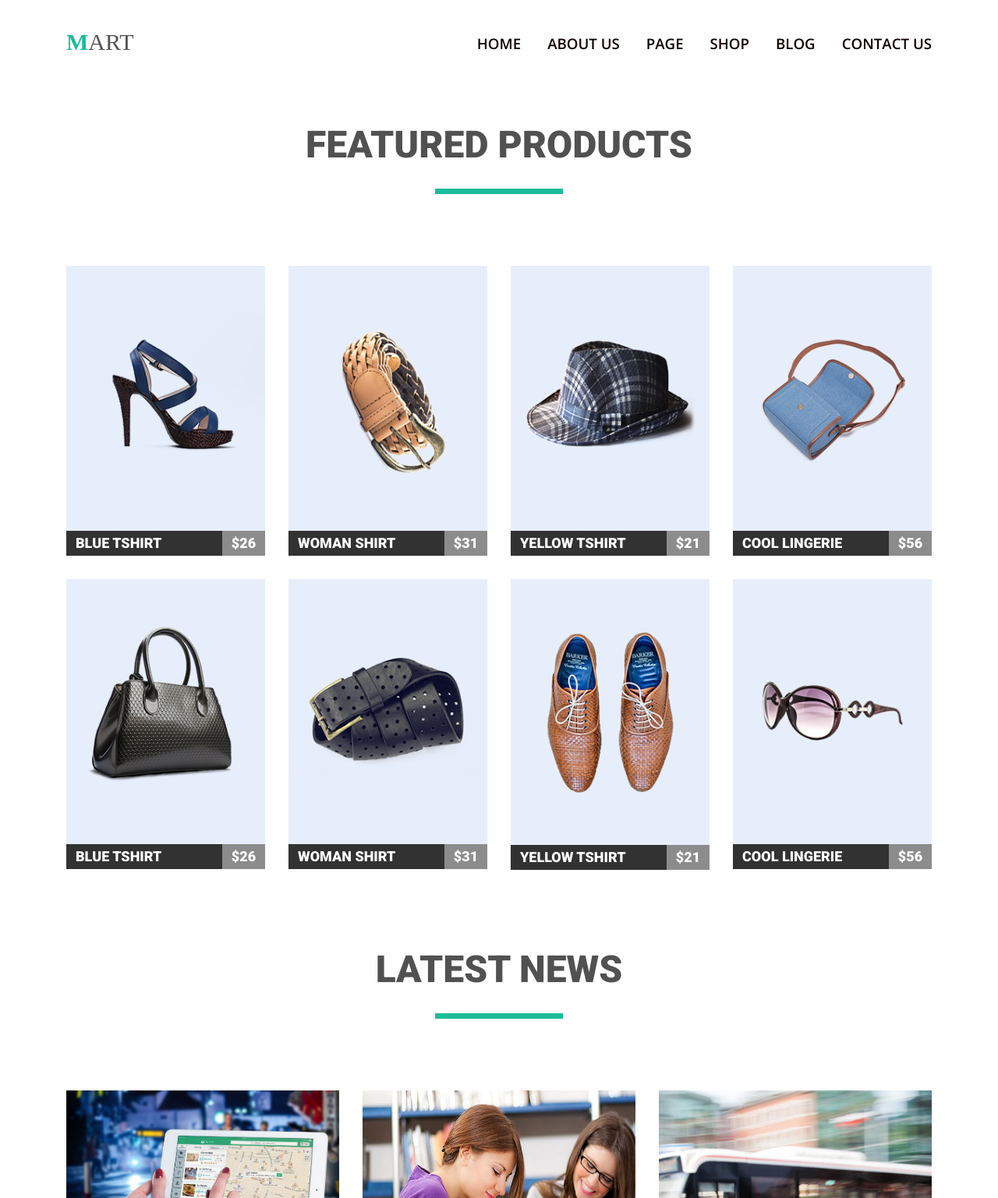
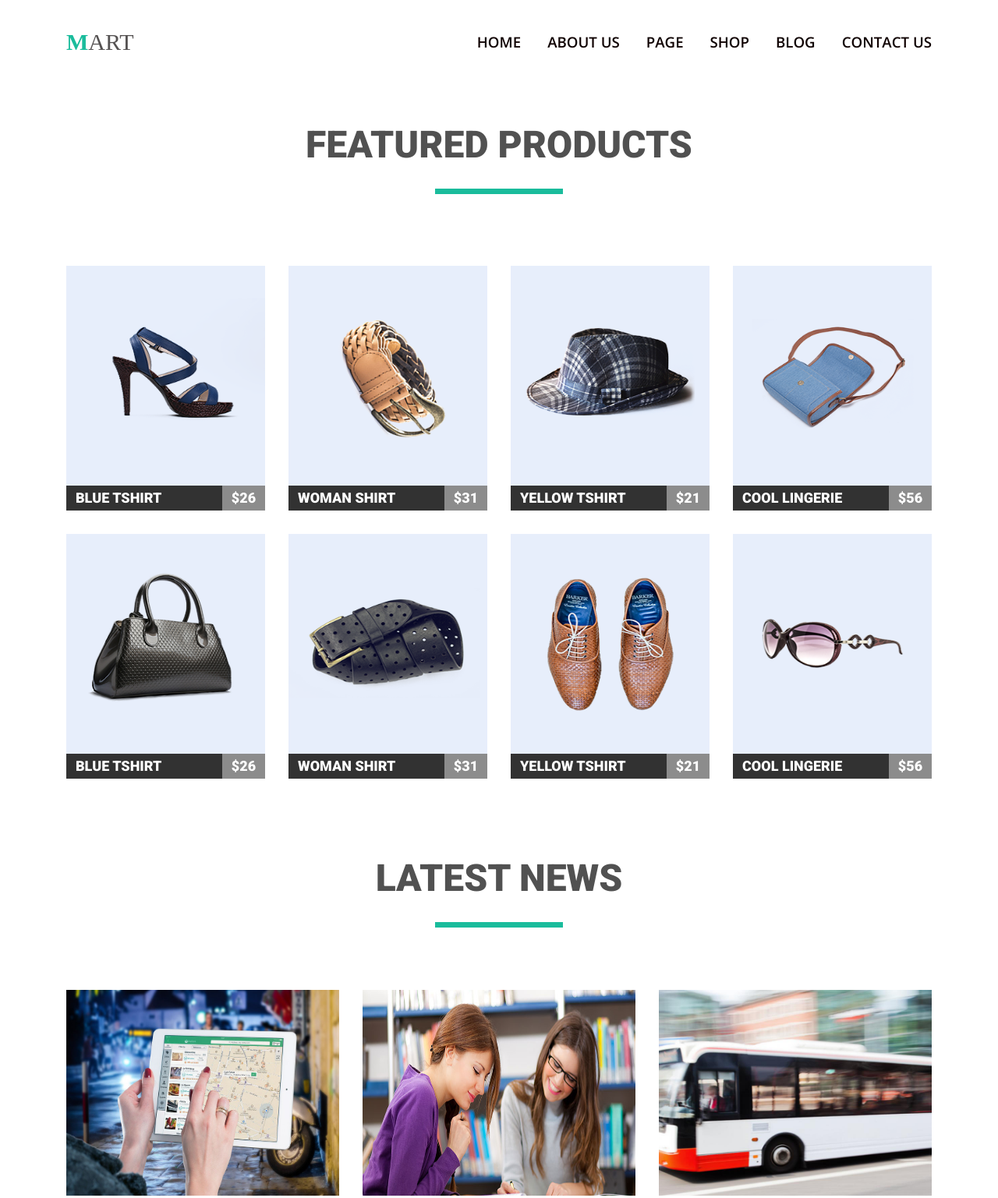
Before and after one commit to Y-uli-a/goit-fe-course, a plain HTML site: page module-4/index.html in a window 1280 px wide. Shown: the top 1537 px of the page at 78% size. Drawn offline with nearby package versions, Linux system fonts and the light colour scheme.

Commit message:
revision

```diff
--- a/module-4/css/styles.css
+++ b/module-4/css/styles.css
@@ -55,24 +55,24 @@ html {
 
 .section-nav {
   list-style: none;
+  float: right;
 }
 
 .section-nav-item {
-  float: right;
+  float: left;
   font-family: 'Open Sans', sans-serif;
   font-weight: bold;
   text-transform: uppercase;
-  padding-top: 10px;
 }
 
 .nav-link {
   text-decoration: none;
   font-size: 14pt;
-  line-height: 11pt;
+  line-height: 24pt;
   color: #0f0101;
 }
 
-.section-nav-item:not(:first-child) {
+.section-nav-item:not(:last-child) {
   margin-right: 34px;
 }
 
@@ -118,35 +118,27 @@ html {
 img {
   display: block;
   max-width: 100%;
-  height: auto;
 }
 
-.item-price,
-.item-name {
+.goods-details-link {
   font-family: Roboto, sans-serif;
   font-weight: 900;
   font-size: 18px;
   line-height: 32px;
   color: #ffffff;
+  float: left;
+  background: #323232;
+  width: 255px;
+  padding-left: 12px;
+  text-transform: uppercase;
+  text-decoration: none;
 }
 
-.item-price {
+.goods-details-link span {
   float: right;
   background: #8c8c8c;
-  padding-top,
-  padding-bottom: 10px;
   width: 55px;
   text-align: center;
-}
-
-.item-name {
-  float: left;
-  background: #323232;
-  width: 200px;
-  padding-left: 12px;
-  padding-top,
-  padding-bottom: 10px;
-  text-transform: uppercase;
 }
 
 .goods-items {
@@ -162,11 +154,11 @@ img {
   margin-bottom: 0;
 }
 
-.goods-items:hover .item-name {
+.goods-items:hover .goods-details-link {
   background-color: #1abc9c;
 }
 
-.goods-items:hover .item-price {
+.goods-items:hover .goods-details-link span {
   background-color: #7fd9c7;
 }
 
@@ -185,26 +177,6 @@ img {
   color: #555252;
   margin-top: 12px;
   margin-bottom: 10px;
-}
-
-.article-header::before {
-  display: block;
-  width: 350px;
-  height: 264px;
-  content: "";
-  background-size: cover;
-}
-
-.one::before {
-  background-image: url('../img/ipad-632394_960_720.jpg')
-}
-
-.two::before {
-  background-image: url('../img/girls2.jpg')
-}
-
-.three::before {
-  background-image: url('../img/bus.jpg')
 }
 
 .article-header::after {
--- a/module-4/index.html
+++ b/module-4/index.html
@@ -15,96 +15,90 @@
 <body>
   <div class="wrapper">
     <h1 class="visually-hidden">Blog content</h1>
-    <header class="blog-header clearfix">
+    <header class="blog-header">
+      <nav class="menu-section clearfix">
         <div class="blog-logo">
           <a class="blog-logo-link" href="#" target="_blank" rel="noopener noreferrer">Mart</a>
         </div>
-      <nav class="menu-section">
-        <ul class="section-nav">
+        <ul class="section-nav clearfix">
           <li class="section-nav-item">
-            <a class="nav-link" href="#" target="_blank" rel="noopener noreferrer">Contact us</a>
+            <a class="nav-link" href="#" target="_blank" rel="noopener noreferrer">Home</a>
+          </li>
+          <li class="section-nav-item">
+            <a class="nav-link" href="#" target="_blank" rel="noopener noreferrer">About us</a>
+          </li>
+          <li class="section-nav-item">
+            <a class="nav-link" href="#" target="_blank" rel="noopener noreferrer">Page</a>
+          </li>
+          <li class="section-nav-item">
+            <a class="nav-link" href="#" target="_blank" rel="noopener noreferrer">Shop</a>
           </li>
           <li class="section-nav-item">
             <a class="nav-link" href="#" target="_blank" rel="noopener noreferrer">Blog</a>
           </li>
           <li class="section-nav-item">
-            <a class="nav-link" href="#" target="_blank" rel="noopener noreferrer">Shop</a>
-          </li>
-          <li class="section-nav-item">
-            <a class="nav-link" href="#" target="_blank" rel="noopener noreferrer">Page</a>
-          </li>
-          <li class="section-nav-item">
-            <a class="nav-link" href="#" target="_blank" rel="noopener noreferrer">About us</a>
-          </li>
-          <li class="section-nav-item">
-            <a class="nav-link" href="#" target="_blank" rel="noopener noreferrer">Home</a>
+            <a class="nav-link" href="#" target="_blank" rel="noopener noreferrer">Contact us</a>
           </li>
         </ul>
       </nav>
     </header>
-    <main class="page-content"></main>
-    <section class="gallery clearfix">
+    <main class="page-content">
+      <section class="gallery">
         <h2 class="gallery-showroom">Featured products</h2>
         <ul class="gallery-goods clearfix">
           <li class="goods-items">
-          <img class="goods-images" src="img/shoe.png" alt="blue-shoe" width="255" , height="282">
-          <div class="item-name">Blue Tshirt</div>
-          <div class="item-price">$26</div>
+            <img class="goods-images" src="img/shoe.png" alt="blue-shoe" width="255" height="282">
+            <a class="goods-details-link" href="#">Blue Tshirt<span>$26</span></a>
           </li>
           <li class="goods-items">
-          <img class="goods-images" src="img/brown-belt.png" alt="brown belt" width="255" , height="282">
-          <div class="item-name">Woman shirt</div>
-          <div class="item-price">$31</div>
+            <img class="goods-images" src="img/brown-belt.png" alt="brown belt" width="255" height="282">
+            <a class="goods-details-link" href="#">Woman shirt<span>$31</span></a>
           </li>
           <li class="goods-items">
-          <img class="goods-images" src="img/hat.png" alt="hat" width="255" , height="282">
-          <div class="item-name">Yellow Tshirt</div>
-          <div class="item-price">$21</div>
+            <img class="goods-images" src="img/hat.png" alt="hat" width="255" height="282">
+            <a class="goods-details-link" href="#">Yellow Tshirt<span>$21</span></a>
           </li>
           <li class="goods-items">
-          <img class="goods-images" src="img/blue-bag.png" alt="blue bag" width="255" , height="282">
-          <div class="item-name">Cool lingerie</div>
-          <div class="item-price">$56</div>
+            <img class="goods-images" src="img/blue-bag.png" alt="blue bag" width="255" height="282">
+            <a class="goods-details-link" href="#">Cool lingerie<span>$56</span></a>
           </li>
           <li class="goods-items">
-          <img class="goods-images" src="img/black-bag.png" alt="black bag" width="255" , height="282">
-          <div class="item-name">Blue Tshirt</div>
-          <div class="item-price">$26</div>
+            <img class="goods-images" src="img/black-bag.png" alt="black bag" width="255" height="282">
+            <a class="goods-details-link" href="#">Blue Tshirt<span>$26</span></a>
           </li>
           <li class="goods-items">
-          <img class="goods-images" src="img/black-belt.png" alt="black belt" width="255" , height="282">
-          <div class="item-name">Woman Shirt</div>
-          <div class="item-price">$31</div>
+            <img class="goods-images" src="img/black-belt.png" alt="black belt" width="255" height="282">
+            <a class="goods-details-link" href="#">Woman Shirt<span>$31</span></a>
           </li>
           <li class="goods-items">
-          <img class="goods-images" src="img/brown-shoes.png" alt="brown shoes" width="255" , height="282">
-          <div class="item-name">Yellow Tshirt</div>
-          <div class="item-price">$21</div>
+            <img class="goods-images" src="img/brown-shoes.png" alt="brown shoes" width="255" height="282">
+            <a class="goods-details-link" href="#">Yellow Tshirt<span>$21</span></a>
           </li>
           <li class="goods-items">
-          <img class="goods-images" src="img/glasses.png" alt="sunglasses" width="255" , height="282">
-          <div class="item-name">Cool lingerie</div>
-          <div class="item-price">$56</div>
+            <img class="goods-images" src="img/glasses.png" alt="sunglasses" width="255" height="282">
+            <a class="goods-details-link" href="#">Cool lingerie<span>$56</span></a>
           </li>
         </ul>
-
       </section>
       <section class="blog">
         <h2 class="blog-title">Latest news</h2>
         <ul class="news-list clearfix">
           <li class="news-article">
+            <img class="news-image" src="img/ipad-632394_960_720.jpg" alt="woman searching internet in ipad" width="350" height="264">
             <h3 class="article-header one">Lorem Ipsum. Proin gravida nibh vel velit auctor aliquet. Aenean</h3>
             <p class="article-content">Nam nec tellus a odio tincidunt auc. Duis sed odio sit amet nibh vulputate cursus a sit amet mauris. Morbi accumsan
               ipsum velit. Nam nec tellus a odio tincidun </p>
             <a class="unfold-link" href="#">Read More</a>
           </li>
           <li class="news-article">
+            <img class="news-image" src="img/girls.jpg" alt="two girls writing" width="350" height="264">
             <h3 class="article-header two">Lorem Ipsum. Proin gravida nibh vel velit auctor aliquet. Aenean</h3>
             <p class="article-content">Nam nec tellus a odio tincidunt auc. Duis sed odio sit amet nibh vulputate cursus a sit amet mauris. Morbi accumsan
               ipsum velit. Nam nec tellus a odio tincidun </p>
             <a class="unfold-link" href="#">Read More</a>
           </li>
           <li class="news-article">
+            <img class="news-image" src="img/bus.jpg" alt="bus going on high speed" width="350" height="264">
             <h3 class="article-header three">Lorem Ipsum. Proin gravida nibh vel velit auctor aliquet. Aenean</h3>
             <p class="article-content">Nam nec tellus a odio tincidunt auc. Duis sed odio sit amet nibh vulputate cursus a sit amet mauris. Morbi accumsan
               ipsum velit. Nam nec tellus a odio tincidun </p>
```
Lines whose indentation alone changed are shown as unchanged.
